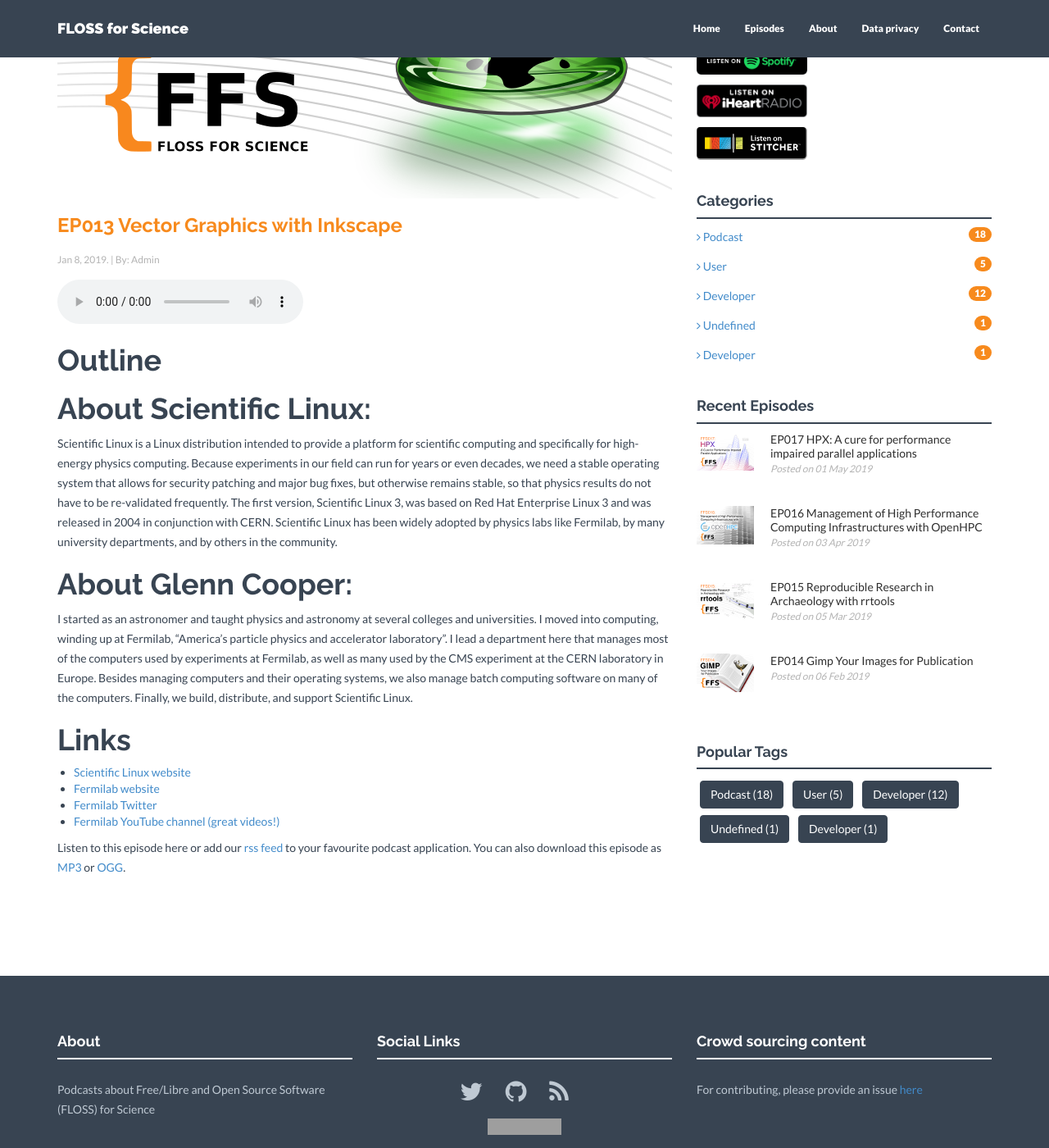
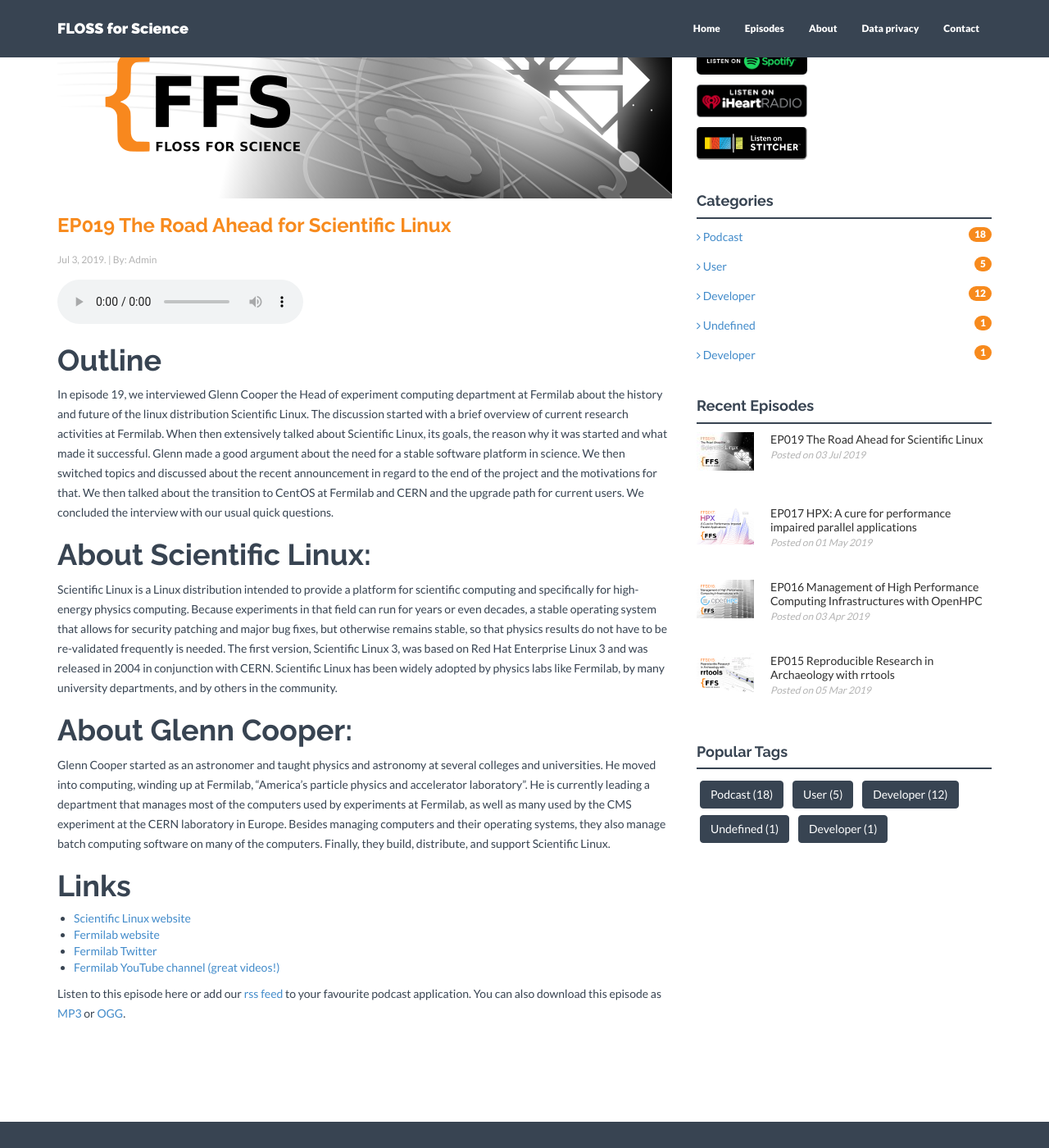
Before and after one commit to FLOSSforScience/FLOSSforScience.github.io, a Jekyll site: the page built from _posts/2019-07-01-season-2-episode-7.markdown, in a window 1280 px wide and 1400 px high, scrolled down 514 px. Shown: the whole window at 82% size. Built offline with Jekyll 4.4.1, drawn with Linux system fonts in a browser that asks for light colours; nearby versions of some CDN libraries; some of the changed text lies outside the part shown; grey boxes are pictures that could not be loaded.

Commit message:
Updated blog post with Outline and metadata
This post should be ready to be published tonight

```diff
--- a/_posts/2019-07-01-season-2-episode-7.markdown
+++ b/_posts/2019-07-01-season-2-episode-7.markdown
@@ -1,44 +1,44 @@
 ---
 layout: post
-title: "EP013 Vector Graphics with Inkscape"
-date: 2019-01-08 00:00:00
+title: "EP019 The Road Ahead for Scientific Linux"
+date: 2019-07-03 00:00:00
 author: Admin
 categories:
  - developer
  - podcast
 #Title of the podcast episode without the episode number
-podcast_episode_title: Vector graphics with Inkscape
+podcast_episode_title: "The Road Ahead for Scientific Linux"
 #Image of the blog post
-img: FFS013_banner_750x500px.png
+img: FFS019_header.png
 #Thumbnail of the blog post
-thumb: FFS013_thumb_70x47px.png
+thumb: FFS019_thumb.png
 #Link to the mp3 file of the episode
-podcast_link: https://media.blubrry.com/flossforscience/archive.org/download/Ep013VectorGraphicsWithInkscape/FLOSSforscience_EP013_Inkscape.mp3
+podcast_link: https://media.blubrry.com/flossforscience/archive.org/download/FFS_EP019_GlennCooperScientificLinux/FLOSSforscience_EP019_Glenn_Cooper_Scientific_Linux.mp3
 #Link to the ogg file of the episode
-podcast_link_ogg: https://media.blubrry.com/flossforscience/archive.org/download/Ep013VectorGraphicsWithInkscape/FLOSSforscience_EP013_Inkscape.ogg
+podcast_link_ogg: https://media.blubrry.com/flossforscience/archive.org/download/FFS_EP019_GlennCooperScientificLinux/FLOSSforscience_EP019_Glenn_Cooper_Scientific_Linux.ogg
 #File size in MB of the mp3 file
-podcast_file_size: 18.2 MB
+podcast_file_size: 21.9 MB
 #File size in MB of the ogg file
-podcast_file_size_ogg: 20.5 MB
+podcast_file_size_ogg: 22.3 MB
 #Length of the episode in minutes (is the same for ogg and mp3)
-podcast_duration: "0:37:36"
+podcast_duration: "0:45:22"
 #File size in bytes of the mp3 file
-podcast_length: 18188658
+podcast_length: 21915285
 #File size in bytes of the ogg file
-podcast_length_ogg: 20493207
+podcast_length_ogg: 22258307
 #Unique id of the mp3 file (sha256)
-podcast_guid: a659707a4660d8494594a2d6b14cabcb53898675f63d18a045fc7697adad7a9a
+podcast_guid: aa203abbcc36bd89b3e4908275f7f084028896902fcf03701ef679cb5f588de4
 #“full” for normal episodes; “trailer” to promote an upcoming show, season, or episode; or “bonus” for extra content related to a show, season, or episode.
 podcast_episode_type: full
 #Season number only
 podcast_season_number: 02
 #Episode number only
-podcast_episode_number: 001
+podcast_episode_number: 007
 #Subtitle of the episode
 podcast_subtitle: An interview with Glenn Cooper
 #Description of the podcast
 podcast_description: |
-  For episode 13, we interviewed Martin Owens, a British Free Software contractor based in Boston Massachusetts, during the 2018 Kiel Inkscape Hackfest, about the Inkscape project. After a brief presentation of Inkscape, we talked about the svg file format and the compatibility of Inkscape with other commercial proprietary offerings. He presented us a list of features planned for Inkscape 1.0, the next major version. We discussed about Inkscape in science and the wider importance of free software and open science. Follow us to be informed when we will release our next episode about the GNU image manipulation program aka GIMP.
+  In episode 19, we interviewed Glenn Cooper the Head of experiment computing department at Fermilab about the history and future of the linux distribution Scientific Linux. The discussion started with a brief overview of current research activities at Fermilab. When then extensively talked about Scientific Linux, its goals, the reason why it was started and what made it successful. Glenn made a good argument about the need for a stable software platform in science. We then switched topics and discussed about the recent announcement in regard to the end of the project and the motivations for that. We then talked about the transition to CentOS at Fermilab and CERN and the upgrade path for current users. We concluded the interview with our usual quick questions.
 ---
 
 <audio controls>
@@ -49,31 +49,16 @@
 
 # Outline
 
-
+In episode 19, we interviewed Glenn Cooper the Head of experiment computing department at Fermilab about the history and future of the linux distribution Scientific Linux. The discussion started with a brief overview of current research activities at Fermilab. When then extensively talked about Scientific Linux, its goals, the reason why it was started and what made it successful. Glenn made a good argument about the need for a stable software platform in science. We then switched topics and discussed about the recent announcement in regard to the end of the project and the motivations for that. We then talked about the transition to CentOS at Fermilab and CERN and the upgrade path for current users. We concluded the interview with our usual quick questions.
 
 # About Scientific Linux:
 
-Scientific Linux is a Linux distribution intended to provide a platform
-for scientific computing and specifically for high-energy physics
-computing.  Because experiments in our field can run for years or even
-decades, we need a stable operating system that allows for security
-patching and major bug fixes, but otherwise remains stable, so that
-physics results do not have to be re-validated frequently.  The first
-version, Scientific Linux 3, was based on Red Hat Enterprise Linux 3 and
-was released in 2004 in conjunction with CERN.  Scientific Linux has been
-widely adopted by physics labs like Fermilab, by many university
-departments, and by others in the community.
+Scientific Linux is a Linux distribution intended to provide a platform for scientific computing and specifically for high-energy physics computing.  Because experiments in that field can run for years or even decades, a stable operating system that allows for security patching and major bug fixes, but otherwise remains stable, so that physics results do not have to be re-validated frequently is needed.  The first version, Scientific Linux 3, was based on Red Hat Enterprise Linux 3 and was released in 2004 in conjunction with CERN.  Scientific Linux has been widely adopted by physics labs like Fermilab, by many university departments, and by others in the community.
 
 # About Glenn Cooper:
 
-I started as an astronomer and taught physics and astronomy at several
-colleges and universities.  I moved into computing, winding up at
-Fermilab, "America's particle physics and accelerator laboratory". I lead
-a department here that manages most of the computers used by experiments
-at Fermilab, as well as many used by the CMS experiment at the CERN
-laboratory in Europe.  Besides managing computers and their operating
-systems, we also manage batch computing software on many of the computers.
-Finally, we build, distribute, and support Scientific Linux.
+Glenn Cooper started as an astronomer and taught physics and astronomy at several colleges and universities.  He moved into computing, winding up at Fermilab, "America's particle physics and accelerator laboratory". He is currently leading a department that manages most of the computers used by experiments at Fermilab, as well as many used by the CMS experiment at the CERN
+laboratory in Europe.  Besides managing computers and their operating systems, they also manage batch computing software on many of the computers. Finally, they build, distribute, and support Scientific Linux.
 
 # Links
 * [Scientific Linux website](http://scientificlinux.org/)
```
